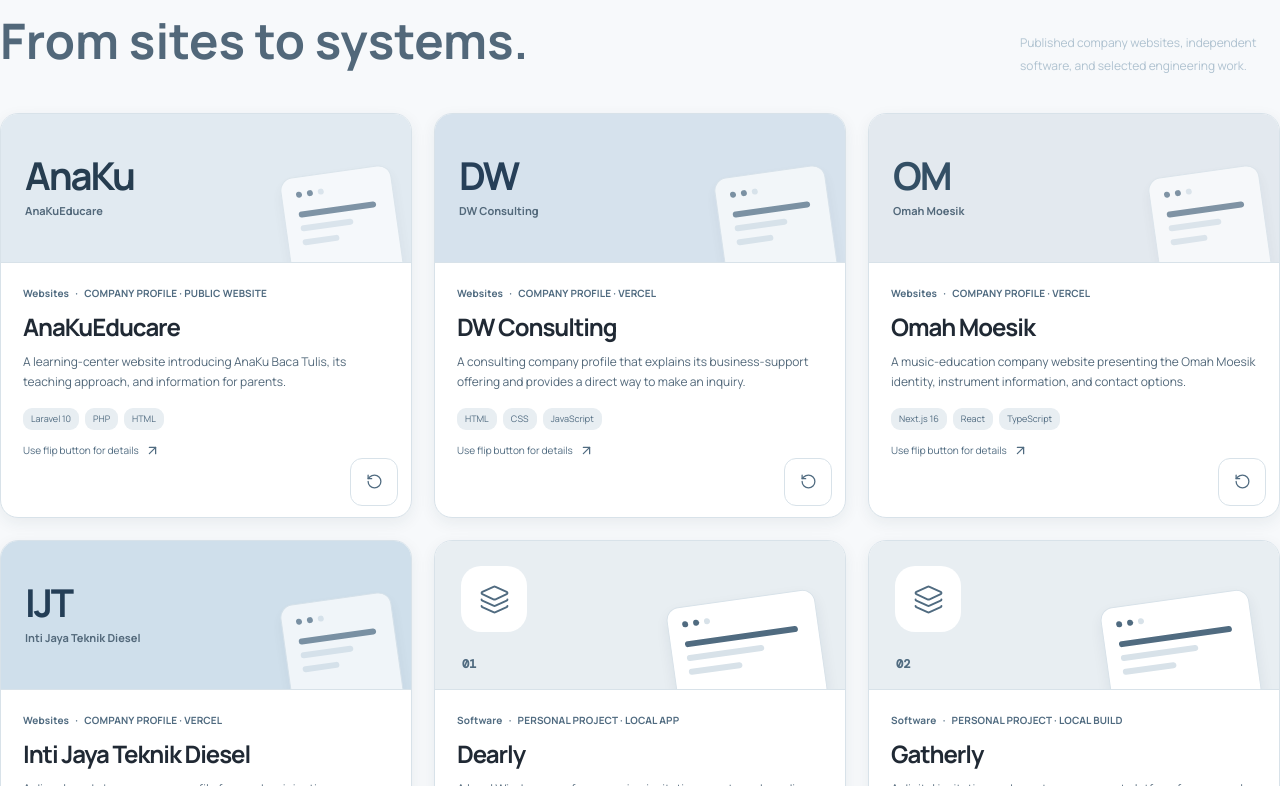
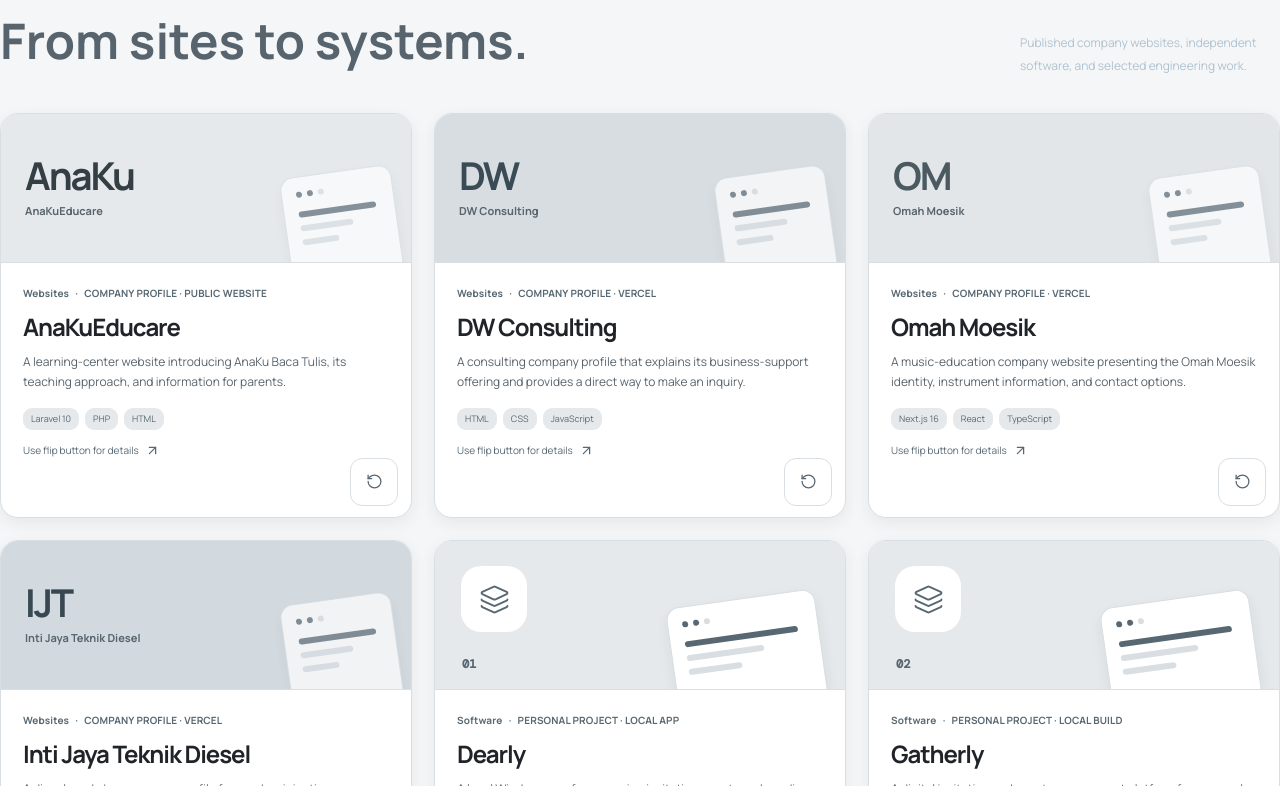
Before and after one commit to MarcelloWijaya/MarcelloWijaya.github.io, a React (Vite) app: page / in a window 1280 px wide. Shown: the part 1034-1820 px from the top of the page. Built offline with nearby package versions, Linux system fonts and the light colour scheme.

Commit message:
style(theme): apply Graphite & Titanium throughout src/soft-human.css

```diff
--- a/src/soft-human.css
+++ b/src/soft-human.css
@@ -1,30 +1,30 @@
 
 /* Soft Modern Engineer | selected direction 02
-   Soft Slate & Navy: cool paper, navy text and muted steel-blue accents. Solid fills. */
+   Graphite & Titanium: clean grey-white, graphite typography and titanium accents. Solid fills. */
 html[data-theme="light"],:root {
-  --paper:#F7F9FB;
-  --ink:#202934;
-  --muted-ink:#52687A;
-  --rule:#D8E2E9;
+  --paper:#F5F6F7;
+  --ink:#202428;
+  --muted-ink:#58646D;
+  --rule:#D8DEE2;
   --surface:#FFFFFF;
-  --surface-quiet:#E8EEF2;
-  --accent:#506B80;
+  --surface-quiet:#E5E9EC;
+  --accent:#586873;
   --accent-ink:#FFFFFF;
-  --stripe:#24384C;
-  --slate:#506B80;
+  --stripe:#2A3136;
+  --slate:#586873;
 
 }
 html[data-theme="dark"] {
-  --paper:#111B27;
-  --ink:#F0F5F9;
-  --muted-ink:#C1CFD9;
-  --rule:#3F5365;
-  --surface:#1C2B3B;
-  --surface-quiet:#26394B;
-  --accent:#B9D3E6;
-  --accent-ink:#111B27;
-  --stripe:#172737;
-  --slate:#B9D3E6;
+  --paper:#15191D;
+  --ink:#F3F5F6;
+  --muted-ink:#C7D0D6;
+  --rule:#46535C;
+  --surface:#232B31;
+  --surface-quiet:#2B353C;
+  --accent:#B8C5CD;
+  --accent-ink:#15191D;
+  --stripe:#20282E;
+  --slate:#B8C5CD;
 
 }
 html[data-theme] body {background:var(--paper);}
@@ -50,12 +50,12 @@ html[data-theme] .soft-hero-actions{display:flex;flex-wrap:wrap;gap:12px;margin-
 html[data-theme] .soft-hero-actions a{display:inline-flex;align-items:center;justify-content:center;gap:17px;min-height:49px;padding:13px 21px;font-weight:650;font-size:13px;border-radius:13px;transition:transform .22s ease,background-color .22s ease,box-shadow .22s ease;border:1px solid var(--slate)}
 html[data-theme] .soft-hero-primary{background:var(--slate);color:var(--paper)}
 html[data-theme] .soft-hero-secondary{background:transparent;color:var(--ink)}
-html[data-theme] .soft-hero-primary:hover{transform:translateY(-3px);box-shadow:0 8px 16px #263D521A}
+html[data-theme] .soft-hero-primary:hover{transform:translateY(-3px);box-shadow:0 8px 16px #252A2E1A}
 html[data-theme] .soft-hero-secondary:hover{transform:translateY(-3px);background:var(--surface-quiet)}
 html[data-theme] .soft-portrait{position:relative;height:390px;max-width:450px;width:100%;justify-self:end;padding:17px 22px 22px 0}
 html[data-theme] .soft-portrait-backdrop{position:absolute;inset:4px 0 20px 25px;background:var(--surface-quiet);border-radius:105px 45px 96px 48px}
-html[data-theme] .soft-portrait img{position:relative;width:100%;height:100%;display:block;object-fit:cover;object-position:50% 25%;border-radius:94px 45px 90px 50px;filter:none;box-shadow:0 15px 30px #1B35501A}
-html[data-theme] .soft-portrait-caption{position:absolute;bottom:6px;right:1px;background:var(--surface);border:1px solid var(--rule);color:var(--slate);border-radius:12px;padding:12px 16px;font:600 10px 'DM Mono',monospace;letter-spacing:.02em;box-shadow:0 4px 15px #152A4012}
+html[data-theme] .soft-portrait img{position:relative;width:100%;height:100%;display:block;object-fit:cover;object-position:50% 25%;border-radius:94px 45px 90px 50px;filter:none;box-shadow:0 15px 30px #252B301A}
+html[data-theme] .soft-portrait-caption{position:absolute;bottom:6px;right:1px;background:var(--surface);border:1px solid var(--rule);color:var(--slate);border-radius:12px;padding:12px 16px;font:600 10px 'DM Mono',monospace;letter-spacing:.02em;box-shadow:0 4px 15px #23292E12}
 html[data-theme] .soft-portrait-caption span{padding:0 6px;color:var(--accent)}
 html[data-theme] .hero-rule{margin-top:25px;font-size:10px;border-color:var(--rule)}
 html[data-theme] .skills-strip{margin-top:8px;padding:18px 0;background:var(--surface-quiet);color:var(--slate)}
@@ -64,7 +64,7 @@ html[data-theme] .skills-strip span {color:var(--accent)}
 html[data-theme] .about{background:var(--surface-quiet);border:0}
 html[data-theme] .about-photo img{border-radius:42px 18px 42px 18px;max-height:355px}
 html[data-theme] .expertise-card{border-radius:17px;box-shadow:none}
-html[data-theme] .expertise-card:hover{transform:translateY(-4px);box-shadow:0 8px 18px #203A5512}
+html[data-theme] .expertise-card:hover{transform:translateY(-4px);box-shadow:0 8px 18px #252C3212}
 html[data-theme] .project-toolbar .project-filters,
 html[data-theme] .project-search{border-radius:13px}
 html[data-theme] .filters button{border-radius:9px}
@@ -90,7 +90,7 @@ html[data-theme] .soft-project-face{
   overflow:hidden;border-radius:18px;border:1px solid var(--rule);
   backface-visibility:hidden;-webkit-backface-visibility:hidden;
   background:var(--card-front);
-  box-shadow:0 5px 16px #17324C12;
+  box-shadow:0 5px 16px #212A3012;
 }
 html[data-theme] .soft-project-front-info{display:flex;flex-direction:column;flex:1;min-height:0;padding:23px 22px 57px}
 html[data-theme] .soft-project-kicker{
@@ -133,7 +133,7 @@ html[data-theme] .soft-project-symbol{
 }
 html[data-theme] .soft-project-window{
  position:absolute;right:23px;bottom:-22px;width:150px;height:113px;transform:rotate(-8deg);
- border:1px solid var(--rule);border-radius:13px;background:var(--surface);padding:14px 14px 10px;box-shadow:0 6px 14px #17314A12
+ border:1px solid var(--rule);border-radius:13px;background:var(--surface);padding:14px 14px 10px;box-shadow:0 6px 14px #212A3012
 }
 html[data-theme] .soft-window-dots{display:flex;gap:5px;margin-bottom:14px}
 html[data-theme] .soft-window-dots i{width:6px;height:6px;display:block;border-radius:50%;background:var(--accent)}
@@ -150,7 +150,7 @@ html[data-theme] .soft-project-visual .art-object{transform:scale(.65) rotate(-1
 html[data-theme] .soft-project-visual .art-footer{font-size:6px;bottom:10px;left:18px}
 html[data-theme] .soft-project-visual .art-top{font-size:7px}
 html[data-theme] .soft-project-visual .art-top>span:last-child{font-size:6px}
-html[data-theme] .soft-project-card:hover:not(.is-flipped){filter:drop-shadow(0 6px 10px #17314A16)}
+html[data-theme] .soft-project-card:hover:not(.is-flipped){filter:drop-shadow(0 6px 10px #212A3016)}
 html[data-theme] .soft-project-card.is-archive{height:410px}
 html[data-theme] .soft-case-grid .soft-project-purpose{display:-webkit-box;-webkit-box-orient:vertical;-webkit-line-clamp:5;overflow:hidden}
 html[data-theme] .soft-case-grid .soft-project-points{display:-webkit-box;-webkit-box-orient:vertical;-webkit-line-clamp:4;overflow:hidden}
@@ -192,18 +192,18 @@ html[data-theme] .soft-project-face[aria-hidden="true"]{pointer-events:none}
 
 /* Company profile artwork, from verified labels rather than invented screenshots. */
 html[data-theme] .soft-project-illustration.has-company-brand {
-  background:#E1EAF1;
+  background:#E5E9EC;
   border-bottom-color:var(--rule);
 }
-html[data-theme] .soft-project-illustration.tone-navy{background:#D6E2ED}
-html[data-theme] .soft-project-illustration.tone-terracotta{background:#E3E9EF}
-html[data-theme] .soft-project-illustration.tone-burgundy{background:#CFDFEB}
+html[data-theme] .soft-project-illustration.tone-navy{background:#D7DDE1}
+html[data-theme] .soft-project-illustration.tone-terracotta{background:#E3E6E8}
+html[data-theme] .soft-project-illustration.tone-burgundy{background:#D2DADF}
 html[data-theme] .soft-company-brand{position:relative;z-index:2;margin-right:auto;margin-left:24px;display:grid;gap:7px;max-width:53%}
-html[data-theme] .soft-company-brand strong{font-size:clamp(27px,3vw,43px);line-height:1;color:#263D50;letter-spacing:-.055em}
-html[data-theme] .tone-navy .soft-company-brand strong{color:#263F58}
-html[data-theme] .tone-terracotta .soft-company-brand strong{color:#334F65}
-html[data-theme] .tone-burgundy .soft-company-brand strong{color:#243E56}
-html[data-theme] .soft-company-brand span{font-size:11px;line-height:1.45;font-weight:650;color:#52687A}
+html[data-theme] .soft-company-brand strong{font-size:clamp(27px,3vw,43px);line-height:1;color:#343E45;letter-spacing:-.055em}
+html[data-theme] .tone-navy .soft-company-brand strong{color:#3B4B55}
+html[data-theme] .tone-terracotta .soft-company-brand strong{color:#4B5961}
+html[data-theme] .tone-burgundy .soft-company-brand strong{color:#374850}
+html[data-theme] .soft-company-brand span{font-size:11px;line-height:1.45;font-weight:650;color:#58646D}
 html[data-theme] .soft-project-illustration.has-company-brand .soft-project-symbol{display:none}
 html[data-theme] .soft-project-illustration.has-company-brand .soft-project-window{right:13px;width:112px;opacity:.68}
 html[data-theme] .soft-project-illustration.has-company-brand .soft-project-number{display:none}
@@ -353,7 +353,7 @@ html[data-theme] .soft-project-stack {color:var(--muted-ink)}
 html[data-theme] .soft-hero-primary:hover {background:var(--stripe);color:#FFFFFF}
 html[data-theme="dark"] .soft-hero-primary:hover,
 html[data-theme="dark"] .soft-project-flip-toggle:hover,
-html[data-theme="dark"] .soft-project-visit:hover {background:#D8E7F2;color:#111B27}
+html[data-theme="dark"] .soft-project-visit:hover {background:#DFE5E9;color:#15191D}
 html[data-theme] .skills-strip > div {color:var(--slate)}
 html[data-theme] .skills-strip span {color:var(--accent)}
 html[data-theme] a:focus-visible,
```
